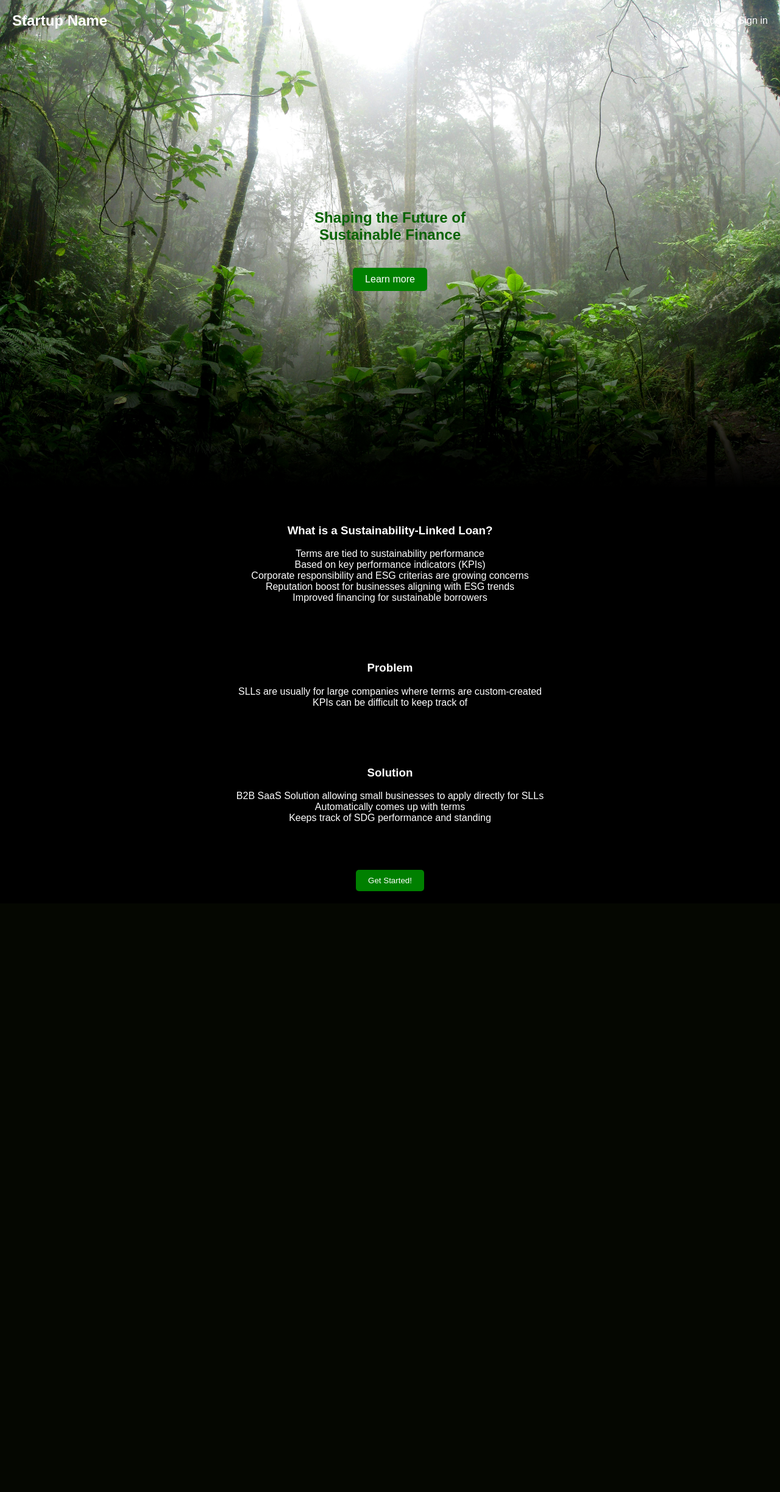
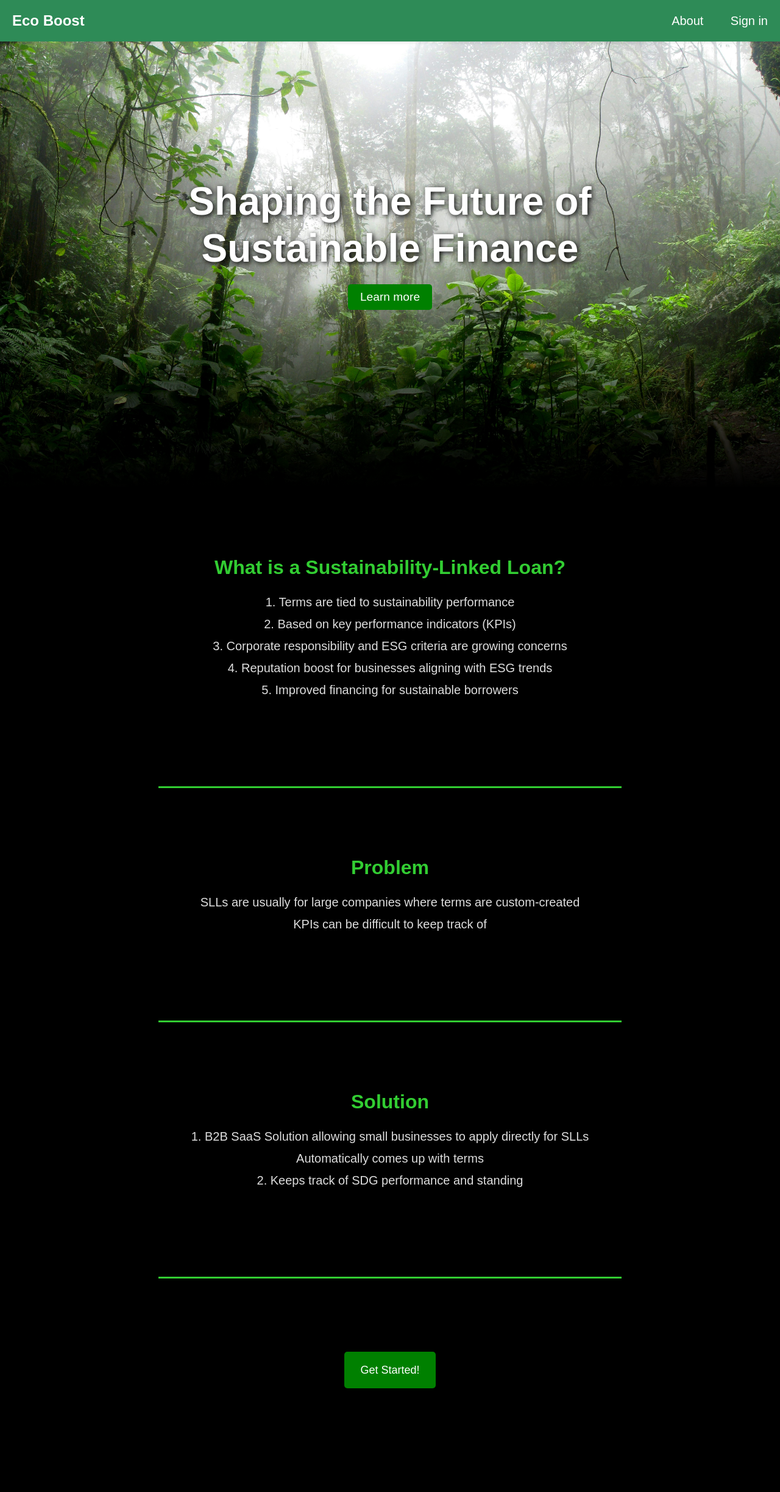
Before and after one commit to enano1/divhacks-2024, a Django app: page / in a window 1280 px wide. Shown: the whole page at 61% size. Before the commit the page ends 1461 px from the top, so only its background shows below. Run offline with Django 5.2, Linux system fonts and the light colour scheme.

Commit message:
added stlyes to home

```diff
--- a/project/templates/project/home.html
+++ b/project/templates/project/home.html
@@ -11,7 +11,7 @@
 
     <header>
         <div class="navbar">
-            <div class="logo">Startup Name</div>
+            <div class="logo">Eco Boost</div>
             <div class="nav-links">
                 <a href="#">About</a>
                 <a href="/dashboard/">Sign in</a>
@@ -22,7 +22,7 @@
     <section class="hero-section">
         <div class="hero-content">
             <h1>Shaping the Future of <br>Sustainable Finance</h1>
-            <a href="#content-section" class="learn-more">Learn more</a> <!-Changed button to anchor link -->
+            <a href="#content-section" class="learn-more">Learn more</a>
         </div>
     </section>
 
@@ -30,33 +30,34 @@
         <div class="problem-solution">
             <div class="problem-box">
                 <h3>What is a Sustainability-Linked Loan?</h3>
-                <p> Terms are tied to sustainability performance
-                    <br>
-                    Based on key performance indicators (KPIs)
-                    <br>
-                    Corporate responsibility and ESG criterias are growing concerns
-                    <br>
-                    Reputation boost for businesses aligning with ESG trends
-                    <br>
-                    Improved financing for sustainable borrowers
-                    </p>
+                <p>
+                    1. Terms are tied to sustainability performance <br>
+                    2. Based on key performance indicators (KPIs) <br>
+                    3. Corporate responsibility and ESG criteria are growing concerns <br>
+                    4. Reputation boost for businesses aligning with ESG trends <br>
+                    5. Improved financing for sustainable borrowers
+                </p>
             </div>
+            <hr class="section-divider">
+
             <div class="problem-box">
                 <h3>Problem</h3>
-                <p>SLLs are usually for large companies where terms are custom-created
-                    <br>
+                <p>
+                    SLLs are usually for large companies where terms are custom-created <br>
                     KPIs can be difficult to keep track of
-                    </p>
+                </p>
             </div>
+            <hr class="section-divider">
+
             <div class="solution-box">
                 <h3>Solution</h3>
-                <p>B2B SaaS Solution allowing small businesses to apply directly for SLLs
-                <br>
-                    Automatically comes up with terms
-                    <br>
-                    Keeps track of SDG performance and standing
+                <p>
+                    1. B2B SaaS Solution allowing small businesses to apply directly for SLLs <br>
+                    Automatically comes up with terms <br>
+                    2. Keeps track of SDG performance and standing
                 </p>
             </div>
+            <hr class="section-divider">
         </div>
     </section>
 
--- a/static/project/styles.css
+++ b/static/project/styles.css
@@ -44,11 +44,77 @@ body {
 }
 
 .nav-links a {
-    margin-left: 20px;
+    margin-left: 40px;
     text-decoration: none;
     color: white; /* Change to your preferred color for links */
+    font-size: 20px;
+}
+/* Hero Section Styles */
+.hero-section {
+    position: relative;
+    background: linear-gradient(rgba(0,0,0,0.5), rgba(0,0,0,0.5)), url('/static/images/hero-background.jpg') no-repeat center center;
+    background-size: cover;
+    height: 100vh; /* Full viewport height */
+    display: flex;
+    align-items: center;
+    justify-content: center;
+    color: #fff;
+    text-align: center;
+    padding: 0 20px;
 }
 
+/* Hero Section Styles */
+.hero-section {
+    position: relative;
+    background: linear-gradient(rgba(0,0,0,0.5), rgba(0,0,0,0.5)), url('/static/images/hero-background.jpg') no-repeat center center;
+    background-size: cover;
+    height: 100vh; /* Full viewport height */
+    display: flex;
+    align-items: center;
+    justify-content: center;
+    color: #fff;
+    text-align: center;
+    padding: 0 20px;
+}
+
+.hero-content h1 {
+    font-size: 4em; /* Increase the font size */
+    font-weight: 700; /* Make it bold */
+    margin: 0;
+    line-height: 1.2;
+    color: #fff; /* White text color */
+    text-shadow: 2px 2px 8px rgba(0,0,0,5); /* Add text shadow */
+}
+
+.hero-content h1 span {
+    color: #fff; /* White text color for highlighted text */
+
+}
+
+.learn-more {
+    display: inline-block;
+    margin-top: 50px;
+    padding: 15px 30px;
+    background-color: #2E8B57;
+    color: #fff;
+    text-decoration: none;
+    font-size: 1.2em;
+    border-radius: 4px;
+    transition: background-color 0.3s ease;
+
+}
+
+.learn-more:hover {
+    background-color: #3CB371;
+
+}
+
+/* Responsive Adjustments */
+@media (max-width: 768px) {
+    .hero-content h1 {
+        font-size: 2.5em;
+    }
+}
 .hero-section {
     position: relative;
     height: 100vh; /* Full height of the viewport */
@@ -117,11 +183,42 @@ p {
     display: inline-block; /* Allows padding to apply correctly */
     margin-top: 20px; /* Space above the button */
 }
+/* Content Section Styles */
+.content-section {
+    padding: 60px 20px;
+    max-width: 800px; /* Set a max width for the entire content section */
+    margin: 0 auto; /* Center the content section */
+    background-color: #000; /* Set to black background */
+    color: #fff; /* White text for better contrast */
+}
 
-.content-section {
-    padding: 20px;
-    max-width: 1200px; /* Set a max width for the content */
-    margin: 0 auto; /* Center the content */
+/* Problem Solution Styles */
+.problem-solution {
+    margin: 0 auto;
+}
+
+.problem-box, .solution-box {
+    margin-bottom: 40px; /* Increase spacing between each box */
+}
+
+.problem-box h3, .solution-box h3 {
+    font-size: 2em; /* Increase the font size for subtitles */
+    margin-bottom: 15px;
+    color: #32CD32; /* Brighter green color for subtitles */
+}
+
+.problem-box p, .solution-box p {
+    font-size: 1.25em; /* Increase the font size for paragraph text */
+    line-height: 1.8; /* Increase the line spacing for better readability */
+    margin-bottom: 20px; /* Add more spacing after each paragraph */
+    color: #ddd; /* Softer white color for paragraph text */
+}
+
+.section-divider {
+    border: none;
+    border-top: 3px solid #32CD32; /* Thick, long horizontal line in brighter green color */
+    width: 100%; /* Makes the line as long as the content width */
+    margin: 40px 0; /* Add more space above and below the line */
 }
 
 footer {
@@ -130,14 +227,27 @@ footer {
 }
 
 .get-started {
+    width: 150px;
+    height: 60px;
     padding: 10px 20px;
     background-color: green; /* Button color */
     color: white;
     border: none;
     border-radius: 5px;
     cursor: pointer;
+    font-size: 18px;
+    margin-bottom: 150px;
 }
 /* Smooth scroll for the whole document */
 html {
     scroll-behavior: smooth; /* Enables smooth scrolling */
 }
+
+.navbar {
+    background-color: #2E8B57; /* A pleasant green color */
+    position: fixed;
+    width: 100%;
+    top: 0;
+    z-index: 100;
+    box-shadow: 0 2px 5px rgba(0,0,0,0.1);
+}
```
